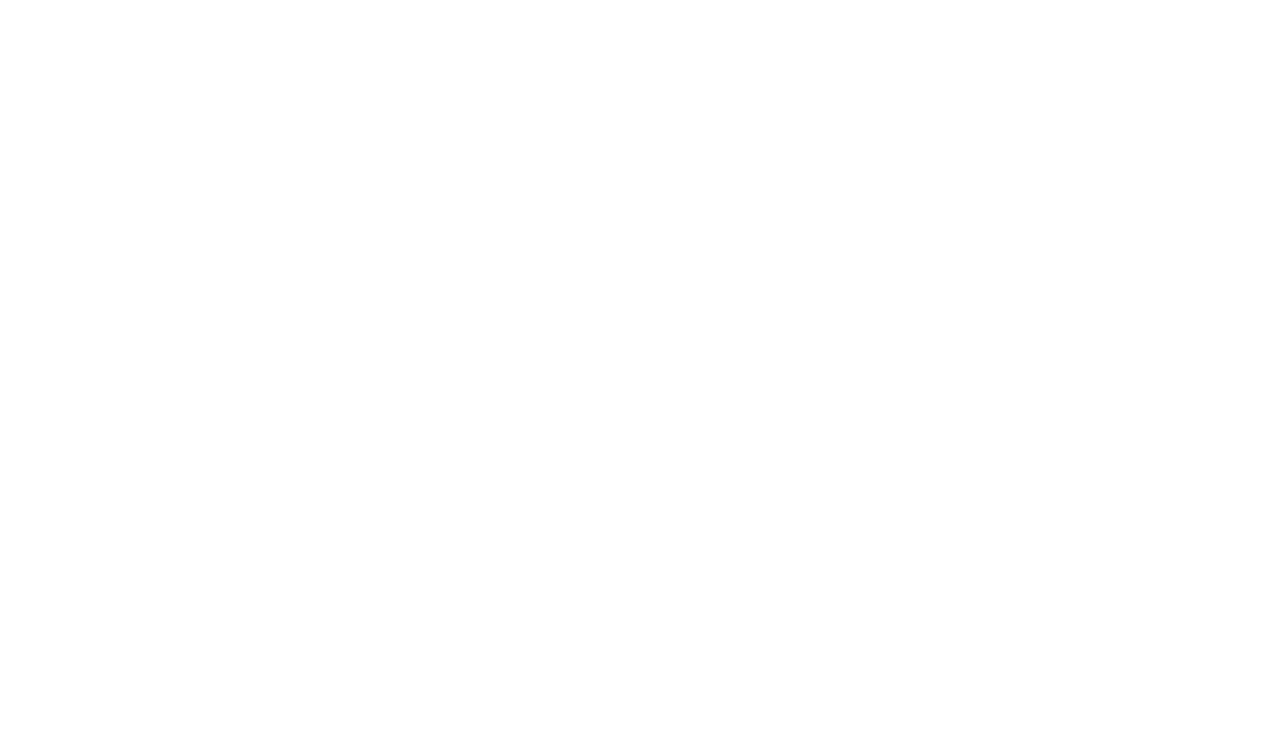
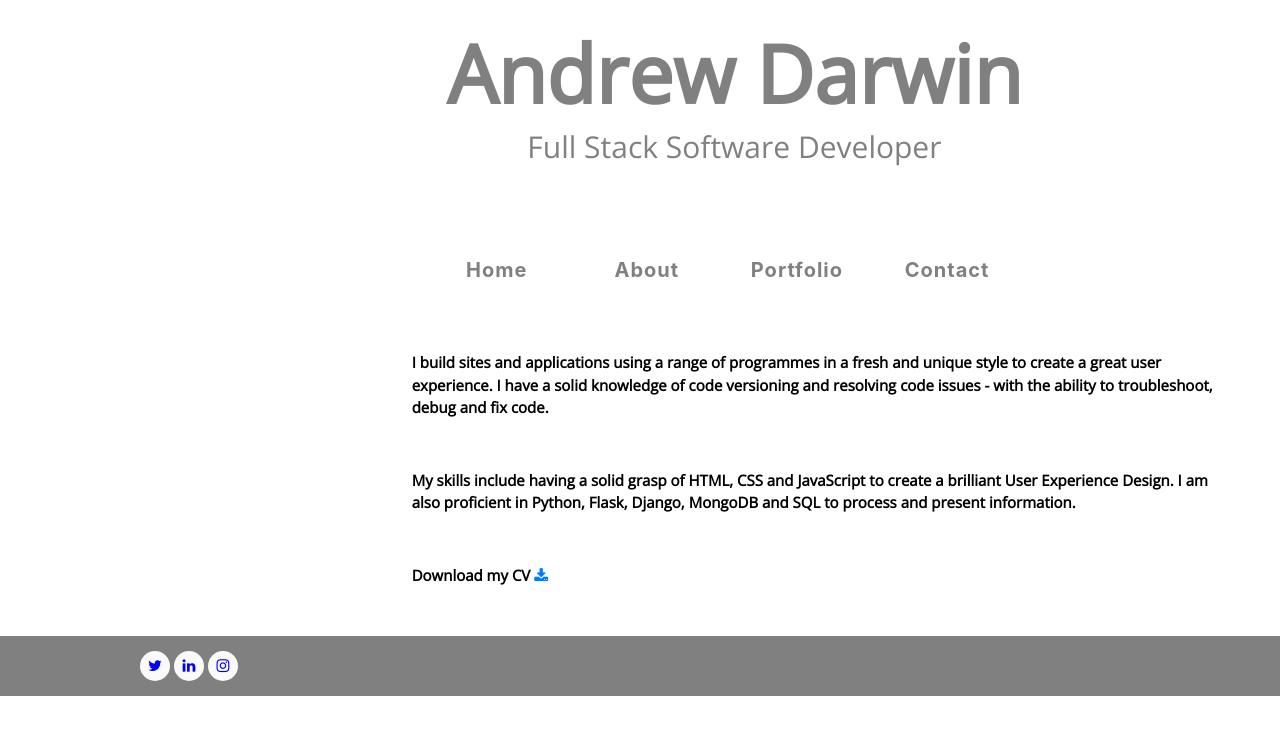
Before and after one commit to AndrewDarwin/andrewdarwinms1, a plain HTML site: page about.html in a window 1280 px wide. Drawn offline with nearby package versions, Linux system fonts and the light colour scheme.

Commit message:
about.html page complete

```diff
--- a/about.html
+++ b/about.html
@@ -1 +1,118 @@
-<b></b>
+<!DOCTYPE html>
+<html lang="en">
+<head>
+    <meta charset="UTF-8">
+    <meta name="viewport" content="width=device-width, initial-scale=1.0">
+    <meta http-equiv="X-UA-Compatible" content="ie=edge">
+    <link rel="stylesheet" href="https://maxcdn.bootstrapcdn.com/bootstrap/4.2.1/css/bootstrap.min.css" type="text/css" />
+    <link rel="stylesheet" href="https://maxcdn.bootstrapcdn.com/font-awesome/4.7.0/css/font-awesome.min.css" type="text/css" />
+    <link rel="stylesheet" href="assets/css/style.css">
+    <title>Andrew Darwin resume</title>
+</head>
+<body>
+    <header>
+
+
+
+        <div class="row">
+            <a class="col-md-4 about-photo" href="index.html"></a>
+            <div class=".col-6 .col-md-4">
+                <div class="row bg-color-name-title">
+                    <div class="col heading">
+                        <h1 class="name">Andrew Darwin</h1>
+                        <h2 class="title">Full Stack Software Developer</h2>
+                    </div>
+                </div>
+
+                <div class="row">
+                    <div class="col">
+                        <ul id="nav" class="list-inline menucontainer">
+                            <li class="col-6 col-sm-3 list-inline-item ui-menu-color-home menuitem">
+                                <a href="index.html"><span>Home</span></a>
+                            </li>
+                            <li class="col-6 col-sm-3 list-inline-item ui-menu-color-about menuitem">
+                                <a href="about.html"><span>About</span></a>
+                            </li>
+                            <li class="col-6 col-sm-3 list-inline-item ui-menu-color-portfolio menuitem">
+                                <a href="portfolio.html"><span>Portfolio</span></a>
+                            </li>
+                            <li class="col-6 col-sm-3 list-inline-item ui-menu-color-contact menuitem">
+                                <a href="contact.html"><span>Contact</span></a>
+                            </li>
+                        </ul>
+
+
+            </div>
+        </div>
+            </div>
+            </div>
+
+    </header>
+
+
+
+
+ <div class="container-fluid col-md-8">
+  I build sites and applications using a range of programmes in a fresh and unique style to create a great user experience. I have a solid knowledge of code versioning and resolving code issues - with the ability to troubleshoot, debug and fix code.
+
+</div>
+
+<div class="container-fluid col-md-8">
+  My skills include having a solid grasp of HTML, CSS and JavaScript to create a brilliant User Experience Design. I am also proficient in Python, Flask, Django, MongoDB and SQL to process and present information.
+</div>
+
+<div class="container-fluid col-md-8">
+Download my CV
+                     <a href="assets/cv/andrewdarwincv.pdf" target="_blank" >
+                        <i class="fa fa-download" aria-hidden="true"></i>
+                        <span class="sr-only">Download my CV</span>
+                    </i>
+                    </a>
+                </p>
+
+</div>
+
+
+
+
+
+
+    <footer class="container-fluid">
+        <div class="row">
+
+            </div>
+
+            <div class="col-sm-4">
+
+                <ul class="list-inline social-links">
+
+                    <li class="list-inline-item">
+                        <a target="_blank" href="https://twitter.com/darzmusic">
+                            <i class="fa fa-twitter" aria-hidden="true"></i>
+                            <span class="sr-only">Twitter</span>
+                        </a>
+                    </li>
+                    <li class="list-inline-item">
+                        <a target="_blank" href="https://uk.linkedin.com/in/andrewdarwinmusicmedia">
+                            <i class="fa fa-linkedin" aria-hidden="true"></i>
+                            <span class="sr-only">LinkedIn</span>
+                        </a>
+                    </li>
+
+                    <li class="list-inline-item">
+                        <a target="_blank" href="https://www.instagram.com/darzmusic">
+                            <i class="fa fa-instagram" aria-hidden="true"></i>
+                             <span class="sr-only">Instagram</span>
+                        </a>
+                    </li>
+
+                </ul>
+            </div>
+
+
+    </footer>
+
+
+
+</body>
+</html>
```
